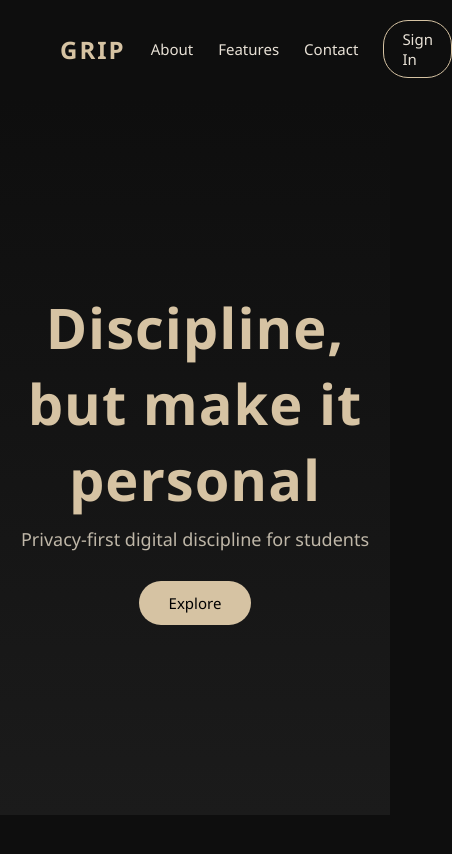
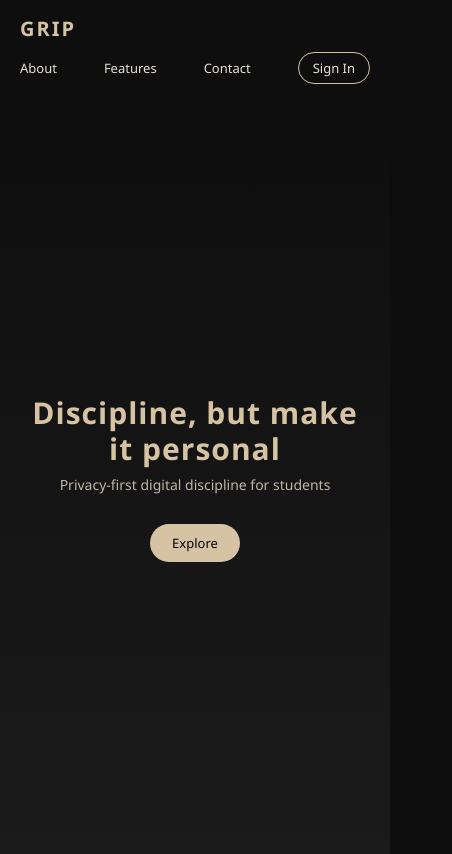
Before and after one commit to akshatk2910-pixel/Project_GRIP, a plain HTML site: page index.html in a window 390 px wide. Shown: the whole page, 452 px wide, since content can reach past the window. Drawn offline with Linux system fonts and the light colour scheme.

Commit message:
fixed bugs in phone css

```diff
--- a/index.html
+++ b/index.html
@@ -104,6 +104,62 @@ nav h1{
 .hero button:hover{
     transform:scale(1.05);
 }
+/* ========================= */
+/* 📱 MOBILE VERSION */
+/* ========================= */
+
+@media (max-width: 768px) {
+
+    /* NAVBAR */
+    nav{
+        padding:15px 20px;
+        flex-direction:column;
+        align-items:flex-start;
+        gap:10px;
+    }
+
+    nav h1{
+        font-size:20px;
+    }
+
+    .nav-links{
+        width:100%;
+        display:flex;
+        justify-content:space-between;
+        flex-wrap:wrap;
+    }
+
+    .nav-links a{
+        margin-left:0;
+        font-size:13px;
+    }
+
+    .signin-btn{
+        padding:6px 14px;
+        font-size:12px;
+    }
+
+    /* HERO */
+    .hero{
+        height:90vh;
+        padding:0 20px;
+    }
+
+    .hero h1{
+        font-size:30px;
+        line-height:1.2;
+    }
+
+    .hero p{
+        font-size:14px;
+        margin-top:8px;
+    }
+
+    .hero button{
+        padding:10px 22px;
+        font-size:13px;
+    }
+}
 </style>
 </head>
 
```
